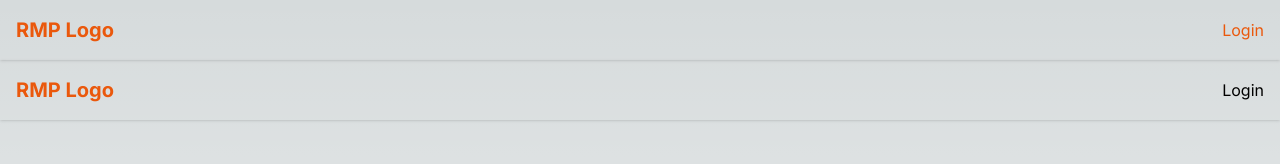
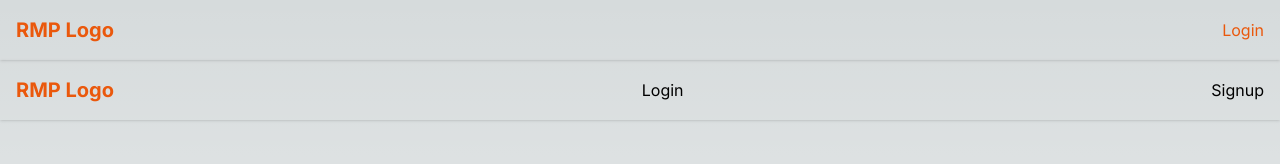
Before and after one commit to 09liweis/RentalManagementPlatform, a Next.js app: page /login in a window 1280 px wide. Shown: the top 164 px of the page. Built offline with nearby package versions, Linux system fonts and the light colour scheme.

Commit message:
git: complete the signup prototype logic

```diff
--- a/app/(home)/layout.tsx
+++ b/app/(home)/layout.tsx
@@ -31,6 +31,9 @@ export default function RootLayout({
                 <nav>
                     <Link href={'/login'}>Login</Link>
                 </nav>
+                <nav>
+                    <Link href={'/signup'}>Signup</Link>
+                </nav>
             </header>
 
             <main className="min-h-screen">{children}</main>
--- a/models/user.ts
+++ b/models/user.ts
@@ -17,19 +17,21 @@ const userSchema = new mongoose.Schema({
     type: Boolean,
     default: false,
   },
-  isAdmin: {
-    type: Boolean,
+  isAdmin:{
+    type: Number,
     default: false,
   },
-  role: number,
   forgotPasswardToken: String,
   forgotPasswardTokenExpiry: Date,
   verifyToken: String,
   verifyTokenExpiry: Date,
-  createTime: Date,
-  createUser: String,
+  // the record creates timestamp
+  ct: Date,
   // 0 for valid, 1 for delete
-  isDelete: number,
+  isDelete: {
+    type: Number,
+    default: 0,
+  },
 });
 
 const User = mongoose.models.users || mongoose.model("users", userSchema);
```
Lines whose indentation alone changed are shown as unchanged.
